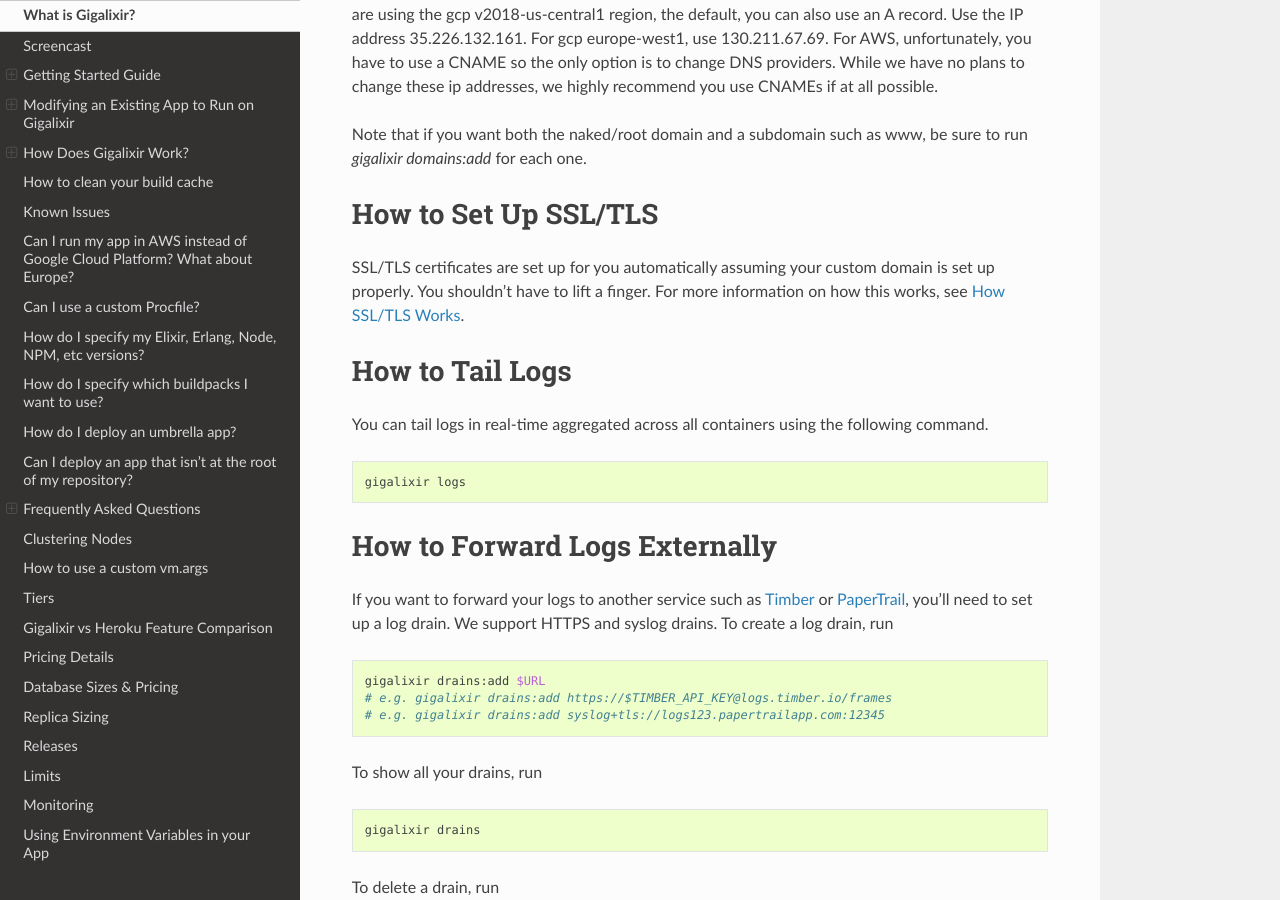
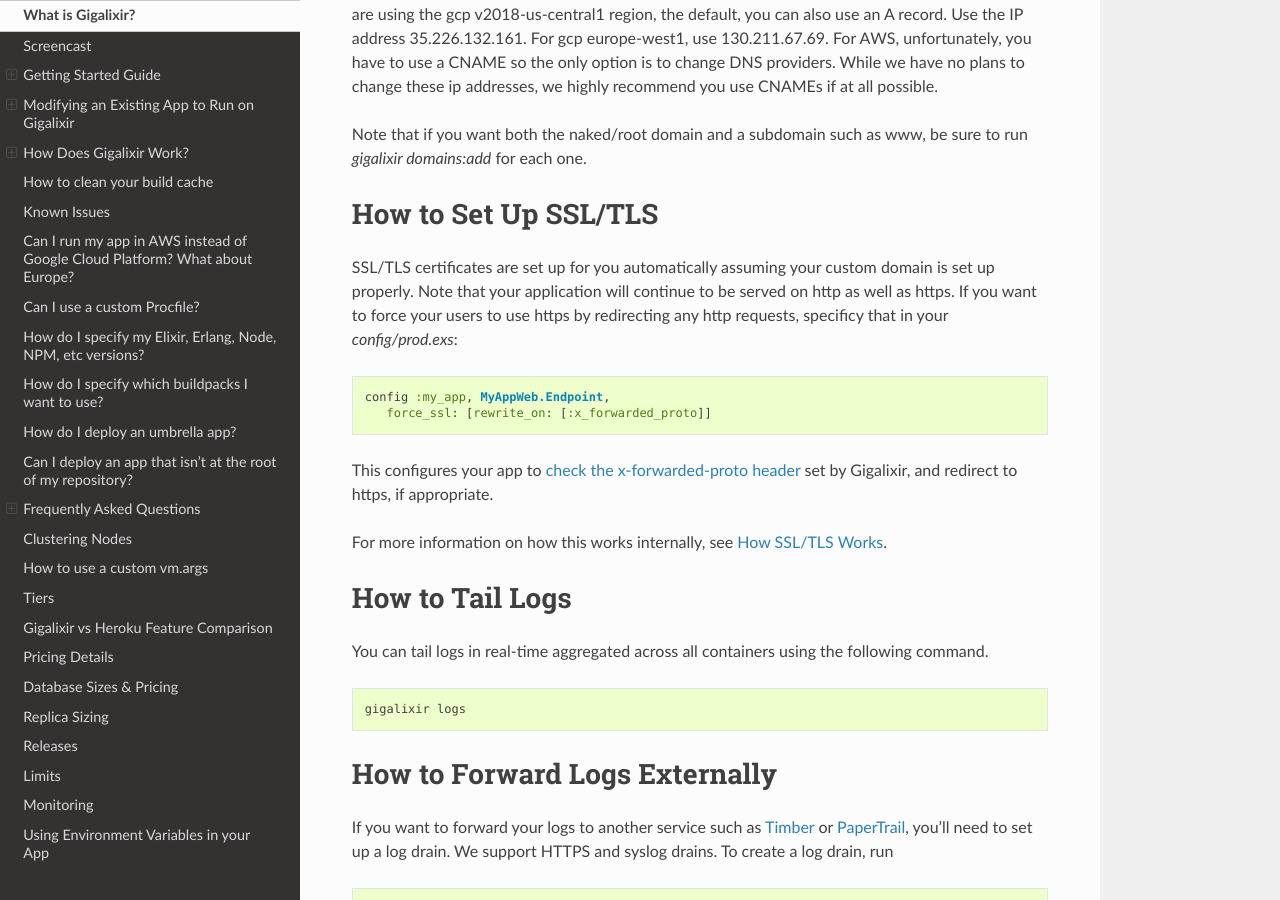
Before and after one commit to gigalixir/gigalixir-cli, a Sphinx documentation site: the page built from docs/source/main.rst, in a window 1280 px wide and 900 px high, scrolled down 44396 px. Built offline with Sphinx 7.4.7 and the Read the Docs theme 2.0.0, drawn with Linux system fonts in a browser that asks for light colours.

Commit message:
update ssl documentation
add note instructing users on how to use `force_ssl` in their application
endpoint config.

```diff
--- a/docs/source/main.rst
+++ b/docs/source/main.rst
@@ -1785,8 +1785,18 @@ Note that if you want both the naked/root domain and a subdomain such as www, be
 How to Set Up SSL/TLS
 =====================
 
-SSL/TLS certificates are set up for you automatically assuming your custom domain is set up properly. You
-shouldn't have to lift a finger. For more information on how this works, see :ref:`how-tls-works`.
+SSL/TLS certificates are set up for you automatically assuming your custom domain is set up properly.  Note that your application will continue to be served on http as well as https.  If you want to force your users to use https by redirecting any http requests, specificy that in your `config/prod.exs`:
+
+.. code-block:: elixir
+
+    config :my_app, MyAppWeb.Endpoint,
+       force_ssl: [rewrite_on: [:x_forwarded_proto]]
+
+This configures your app to `check the x-forwarded-proto header`_ set by Gigalixir, and redirect to https, if appropriate.
+
+For more information on how this works internally, see :ref:`how-tls-works`.
+
+.. _`check the x-forwarded-proto header`: https://hexdocs.pm/plug/Plug.SSL.html#module-x-forwarded-proto
 
 .. _`tail logs`:
 .. _`logging`:
```
